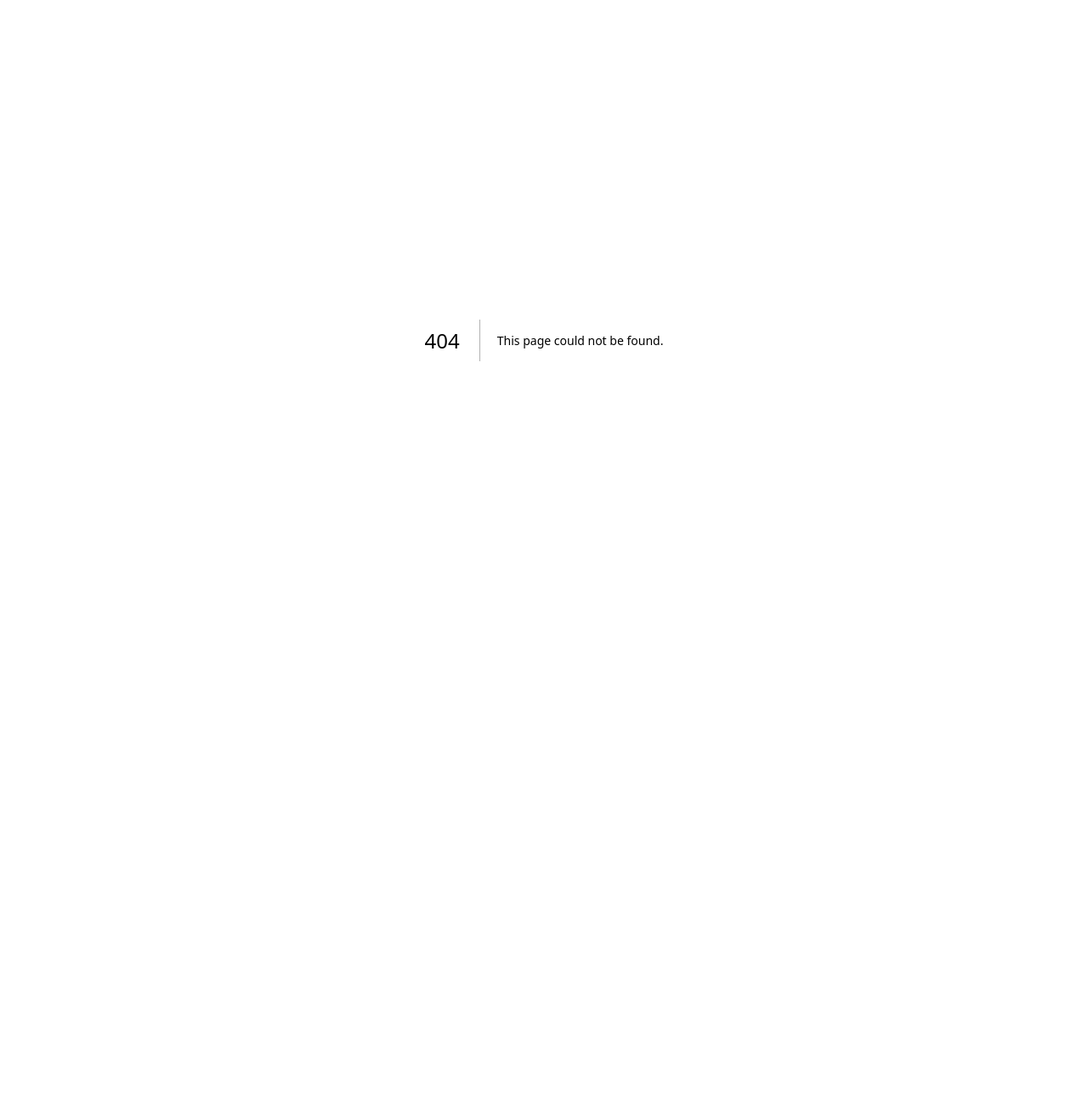
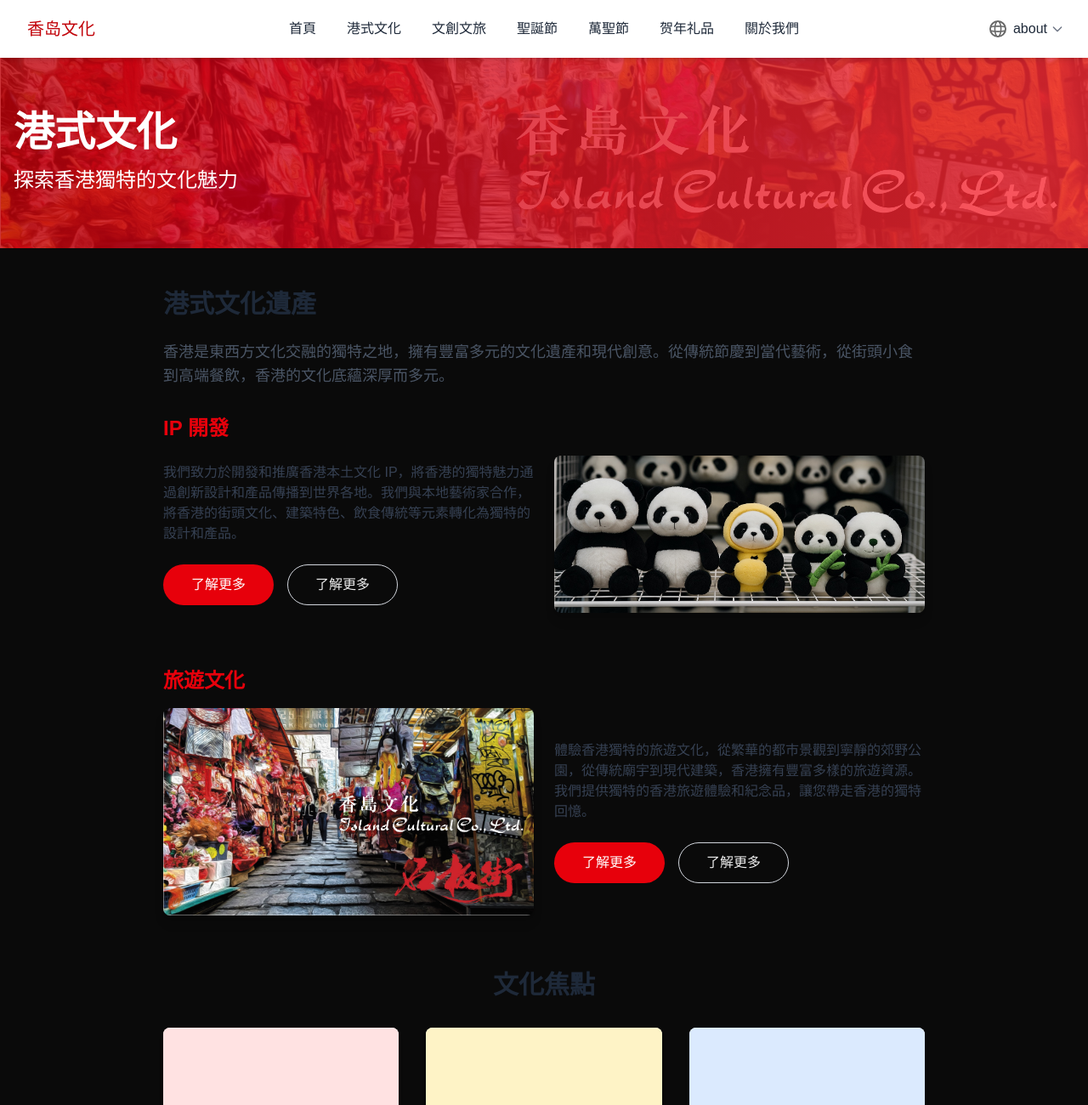
Before and after one commit to wowmmichael/hk_culture_mart, a Next.js app: page /about/hkculture in a window 1280 px wide. Before the commit this address had no page. Shown: the top 1300 px of the page at 85% size. Before the commit the page ends 800 px from the top, so only its background shows below. Built offline with nearby package versions, Linux system fonts and the light colour scheme.

Commit message:
feat: add Hong Kong Culture page and update navigation links

```diff
--- a/public/locales/en/common.json
+++ b/public/locales/en/common.json
@@ -3,9 +3,21 @@
     "title": "Island Culture",
     "description": "A diverse marketplace for Hong Kong local products, sharing Hong Kong culture and creativity"
   },
+  "home": {
+    "categories": {
+      "title": "Main Categories",
+      "hkculture": "Hong Kong Culture",
+      "hkcultureDesc": "Explore the unique charm and creativity of Hong Kong culture",
+      "culture": "Cultural & Travel",
+      "cultureDesc": "Discover Hong Kong cultural creativity and travel products",
+      "newyear": "Lunar New Year",
+      "newyearDesc": "New Year special gifts and decorations"
+    },
+    "explore": "Explore Products"
+  },
   "nav": {
     "home": "Home",
-    "toys": "Toys",
+    "hkculture": "HK Culture",
     "culture": "Cultural & Travel",
     "christmas": "Christmas",
     "halloween": "Halloween",
@@ -29,18 +41,7 @@
     "zh-CN": "简体中文",
     "en": "English"
   },
-  "home": {
-    "categories": {
-      "title": "Main Categories",
-      "toys": "Toys",
-      "toysDesc": "Explore Hong Kong's unique toys and collectibles",
-      "culture": "Cultural & Travel",
-      "cultureDesc": "Discover Hong Kong's cultural creative and tourism products",
-      "newyear": "Lunar New Year",
-      "newyearDesc": "New Year special gifts and decorations"
-    },
-    "explore": "Explore Products"
-  },
+
   "christmas": {
     "subtitle": "Hong Kong-style Christmas gifts and decorations",
     "header": "Hong Kong Christmas",
@@ -88,27 +89,22 @@
     "category3Desc": "Limited edition toys and collectibles themed around the zodiac animal of the year, making them precious souvenirs.",
     "availability": "Lunar New Year products will be available two months before the festival. Stay tuned!"
   },
-  "toys": {
-    "subtitle": "Explore Hong Kong local toys and panda limited editions",
-    "product1": {
-      "title": "Plush Panda Toy",
-      "description": "Classic design panda, adorable and huggable"
-    },
-    "product2": {
-      "title": "Panda Keychain",
-      "description": "Cute little panda to carry with you, worth collecting"
-    },
-    "product3": {
-      "title": "Green Sleeve Panda",
-      "description": "Panda with bright green camouflage sleeves, super cute"
-    },
-    "product4": {
-      "title": "Black Panda Toy",
-      "description": "Bright black little panda with intense color tones"
-    },
-    "product5": {
-      "title": "White Panda Collectible",
-      "description": "Plush snow bear cloud with silver sword light"
-    }
+  "hkculture": {
+    "title": "Hong Kong Culture",
+    "subtitle": "Explore the unique charm of Hong Kong culture",
+    "header": "Hong Kong Cultural Heritage",
+    "description": "Hong Kong is a unique place where Eastern and Western cultures blend, with a rich and diverse cultural heritage and modern creativity. From traditional festivals to contemporary art, from street food to fine dining, Hong Kong's cultural foundation is deep and diverse.",
+    "featuredTitle": "Cultural Highlights",
+    "ipDevelopment": "IP Development",
+    "ipDesc": "We are committed to developing and promoting Hong Kong's local cultural IP, bringing Hong Kong's unique charm to the world through innovative design and products. We collaborate with local artists to transform elements of Hong Kong's street culture, architectural features, and culinary traditions into unique designs and products.",
+    "travelCulture": "Travel Culture",
+    "travelDesc": "Experience Hong Kong's unique travel culture, from bustling urban landscapes to serene country parks, from traditional temples to modern architecture. Hong Kong offers a rich variety of travel resources. We provide unique Hong Kong travel experiences and souvenirs for you to take away special memories of Hong Kong.",
+    "category1": "Cultural Workshops",
+    "category1Desc": "Participate in our cultural workshops to make traditional Hong Kong crafts by hand and experience Hong Kong's cultural heritage.",
+    "category2": "Hong Kong Stories",
+    "category2Desc": "Learn about Hong Kong's historical changes and cultural stories through multimedia exhibitions and interactive experiences.",
+    "category3": "Creative Products",
+    "category3Desc": "Creative products incorporating Hong Kong elements, carefully crafted by local designers, showcase Hong Kong's creative power.",
+    "learnMore": "Learn More"
   }
 }
--- a/public/locales/zh-CN/common.json
+++ b/public/locales/zh-CN/common.json
@@ -5,7 +5,7 @@
   },
   "nav": {
     "home": "首页",
-    "toys": "玩具",
+    "hkculture": "港式文化",
     "culture": "文创文旅",
     "christmas": "圣诞节",
     "halloween": "万圣节",
@@ -32,8 +32,8 @@
   "home": {
     "categories": {
       "title": "主要分类",
-      "toys": "玩具",
-      "toysDesc": "探索香港特色玩具和收藏品",
+      "hkculture": "港式文化",
+      "hkcultureDesc": "探索香港独特的文化魅力与创意",
       "culture": "文创文旅",
       "cultureDesc": "发现香港文化创意和旅游产品",
       "newyear": "农历新年",
@@ -88,27 +88,22 @@
     "category3Desc": "以当年生肖为主题的限定版玩具和收藏品，是珍贵的纪念品。",
     "availability": "农历新年商品将于节日前两个月开始上架，敬请期待！"
   },
-  "toys": {
-    "subtitle": "探索香港本土玩具与熊猫限定款",
-    "product1": {
-      "title": "毛绒熊猫玩偶",
-      "description": "经典叮当造型熊猫，充满可爱与抱抱"
-    },
-    "product2": {
-      "title": "小熊猫钥匙圈",
-      "description": "可爱的小熊猫随身带，值得珍藏"
-    },
-    "product3": {
-      "title": "亮绿袖子熊猫",
-      "description": "亮绿迷彩袖的熊猫，超级可爱"
-    },
-    "product4": {
-      "title": "亮黑熊猫玩具",
-      "description": "亮黑的小熊猫色调浓烈可可用慢摊"
-    },
-    "product5": {
-      "title": "熊猫支族玩具",
-      "description": "毛绒雪熊雪熊云，银色剑光使用"
-    }
+  "hkculture": {
+    "title": "港式文化",
+    "subtitle": "探索香港独特的文化魅力",
+    "header": "港式文化遗产",
+    "description": "香港是东西方文化交融的独特之地，拥有丰富多元的文化遗产和现代创意。从传统节庆到当代艺术，从街头小食到高端餐饮，香港的文化底蕴深厚而多元。",
+    "featuredTitle": "文化焦点",
+    "ipDevelopment": "IP 开发",
+    "ipDesc": "我们致力于开发和推广香港本土文化 IP，将香港的独特魅力通过创新设计和产品传播到世界各地。我们与本地艺术家合作，将香港的街头文化、建筑特色、饮食传统等元素转化为独特的设计和产品。",
+    "travelCulture": "旅游文化",
+    "travelDesc": "体验香港独特的旅游文化，从繁华的都市景观到宁静的郊野公园，从传统庙宇到现代建筑，香港拥有丰富多样的旅游资源。我们提供独特的香港旅游体验和纪念品，让您带走香港的独特回忆。",
+    "category1": "文化工作坊",
+    "category1Desc": "参与我们的文化工作坊，亲手制作香港传统手工艺品，体验香港的文化传承。",
+    "category2": "香港故事",
+    "category2Desc": "通过多媒体展览和互动体验，了解香港的历史变迁和文化故事。",
+    "category3": "创意产品",
+    "category3Desc": "融合香港元素的创意产品，由本地设计师精心打造，展现香港的创意力量。",
+    "learnMore": "了解更多"
   }
 }
--- a/public/locales/zh-TW/common.json
+++ b/public/locales/zh-TW/common.json
@@ -5,7 +5,7 @@
   },
   "nav": {
     "home": "首頁",
-    "toys": "玩具",
+    "hkculture": "港式文化",
     "culture": "文創文旅",
     "christmas": "聖誕節",
     "halloween": "萬聖節",
@@ -32,8 +32,8 @@
   "home": {
     "categories": {
       "title": "主要分類",
-      "toys": "玩具",
-      "toysDesc": "探索香港特色玩具和收藏品",
+      "hkculture": "港式文化",
+      "hkcultureDesc": "探索香港獨特的文化魅力與創意",
       "culture": "文創文旅",
       "cultureDesc": "發現香港文化創意和旅遊產品",
       "newyear": "農曆新年",
@@ -88,27 +88,22 @@
     "category3Desc": "以當年生肖為主題的限定版玩具和收藏品，是珍貴的紀念品。",
     "availability": "農曆新年商品將於節日前兩個月開始上架，敬請期待！"
   },
-  "toys": {
-    "subtitle": "探索香港本土玩具與熊貓限定款",
-    "product1": {
-      "title": "毛絨熊貓玩偶",
-      "description": "經典叮噹造型熊貓，場有可愛與抱抱"
-    },
-    "product2": {
-      "title": "小熊貓鑰匙圈",
-      "description": "可愛的小熊貓隨身帶，值得珍藏"
-    },
-    "product3": {
-      "title": "亮綠袖子熊貓",
-      "description": "亮綠迷彩袖的熊貓，超級可愛"
-    },
-    "product4": {
-      "title": "亮黑熊貓玩具",
-      "description": "亮黑的小熊貓色調濃烈可可用慢攤"
-    },
-    "product5": {
-      "title": "熊貓支族玩具",
-      "description": "毛絨雪熊雪熊雲，銀色劍光使用"
-    }
+  "hkculture": {
+    "title": "港式文化",
+    "subtitle": "探索香港獨特的文化魅力",
+    "header": "港式文化遺產",
+    "description": "香港是東西方文化交融的獨特之地，擁有豐富多元的文化遺產和現代創意。從傳統節慶到當代藝術，從街頭小食到高端餐飲，香港的文化底蘊深厚而多元。",
+    "featuredTitle": "文化焦點",
+    "ipDevelopment": "IP 開發",
+    "ipDesc": "我們致力於開發和推廣香港本土文化 IP，將香港的獨特魅力通過創新設計和產品傳播到世界各地。我們與本地藝術家合作，將香港的街頭文化、建築特色、飲食傳統等元素轉化為獨特的設計和產品。",
+    "travelCulture": "旅遊文化",
+    "travelDesc": "體驗香港獨特的旅遊文化，從繁華的都市景觀到寧靜的郊野公園，從傳統廟宇到現代建築，香港擁有豐富多樣的旅遊資源。我們提供獨特的香港旅遊體驗和紀念品，讓您帶走香港的獨特回憶。",
+    "category1": "文化工作坊",
+    "category1Desc": "參與我們的文化工作坊，親手製作香港傳統手工藝品，體驗香港的文化傳承。",
+    "category2": "香港故事",
+    "category2Desc": "透過多媒體展覽和互動體驗，了解香港的歷史變遷和文化故事。",
+    "category3": "創意產品",
+    "category3Desc": "融合香港元素的創意產品，由本地設計師精心打造，展現香港的創意力量。",
+    "learnMore": "了解更多"
   }
 }
--- /dev/null
+++ b/src/app/[locale]/hkculture/page.tsx
@@ -0,0 +1,128 @@
+'use client';
+
+import { useParams } from 'next/navigation';
+import Image from 'next/image';
+import { useTranslations } from '@/hooks/useTranslations';
+import MainLayout from '@/components/MainLayout';
+import ActionButtons from '@/components/ActionButtons';
+
+export default function HKCulturePage() {
+  const { t } = useTranslations();
+  const params = useParams();
+  const locale = params?.locale || 'zh-TW';
+
+  return (
+    <MainLayout>
+      {/* Hero Section */}
+      <div className="relative bg-gradient-to-r from-red-700 to-red-500 py-16 text-white">
+        <div className="absolute inset-0 overflow-hidden opacity-20">
+          <Image
+            src="/images/hero-image.jpg"
+            alt="Hong Kong Culture"
+            fill
+            className="object-cover"
+            priority
+          />
+        </div>
+        <div className="container mx-auto px-4 relative z-10">
+          <h1 className="text-4xl md:text-5xl font-bold mb-4">{t('hkculture.title')}</h1>
+          <p className="text-xl md:text-2xl max-w-2xl">{t('hkculture.subtitle')}</p>
+        </div>
+      </div>
+
+      {/* Main Content */}
+      <div className="container mx-auto px-4 py-12">
+        <div className="max-w-4xl mx-auto">
+          <h2 className="text-3xl font-bold mb-6 text-gray-800">{t('hkculture.header')}</h2>
+          <p className="text-lg text-gray-600 mb-8">{t('hkculture.description')}</p>
+
+          {/* Feature Sections */}
+          <div className="space-y-16">
+            {/* IP Development Section */}
+            <section>
+              <h3 className="text-2xl font-bold mb-4 text-red-600">{t('hkculture.ipDevelopment')}</h3>
+              <div className="flex flex-col md:flex-row gap-6 items-center">
+                <div className="md:w-1/2">
+                  <p className="text-gray-700">{t('hkculture.ipDesc')}</p>
+                  <div className="mt-6">
+                    <ActionButtons
+                      primaryText={t('hkculture.learnMore')}
+                      primaryLink={`/${locale}/culture`}
+                    />
+                  </div>
+                </div>
+                <div className="md:w-1/2 rounded-lg overflow-hidden shadow-lg">
+                  <Image
+                    src="/images/toys-banner-low.jpg"
+                    alt="Hong Kong IP Development"
+                    width={600}
+                    height={400}
+                    className="object-cover w-full h-full"
+                  />
+                </div>
+              </div>
+            </section>
+
+            {/* Travel Culture Section */}
+            <section>
+              <h3 className="text-2xl font-bold mb-4 text-red-600">{t('hkculture.travelCulture')}</h3>
+              <div className="flex flex-col md:flex-row-reverse gap-6 items-center">
+                <div className="md:w-1/2">
+                  <p className="text-gray-700">{t('hkculture.travelDesc')}</p>
+                  <div className="mt-6">
+                    <ActionButtons
+                      primaryText={t('hkculture.learnMore')}
+                      primaryLink={`/${locale}/culture`}
+                    />
+                  </div>
+                </div>
+                <div className="md:w-1/2 rounded-lg overflow-hidden shadow-lg">
+                  <Image
+                    src="/images/hero-image.jpg"
+                    alt="Hong Kong Travel Culture"
+                    width={600}
+                    height={400}
+                    className="object-cover w-full h-full"
+                  />
+                </div>
+              </div>
+            </section>
+          </div>
+
+          {/* Categories Grid */}
+          <div className="mt-16">
+            <h2 className="text-3xl font-bold mb-8 text-center text-gray-800">{t('hkculture.featuredTitle')}</h2>
+            <div className="grid grid-cols-1 md:grid-cols-3 gap-8">
+              {/* Category 1 */}
+              <div className="bg-white rounded-lg shadow-md overflow-hidden">
+                <div className="h-48 bg-red-100"></div>
+                <div className="p-6">
+                  <h3 className="text-xl font-bold mb-2 text-gray-800">{t('hkculture.category1')}</h3>
+                  <p className="text-gray-600">{t('hkculture.category1Desc')}</p>
+                </div>
+              </div>
+
+              {/* Category 2 */}
+              <div className="bg-white rounded-lg shadow-md overflow-hidden">
+                <div className="h-48 bg-amber-100"></div>
+                <div className="p-6">
+                  <h3 className="text-xl font-bold mb-2 text-gray-800">{t('hkculture.category2')}</h3>
+                  <p className="text-gray-600">{t('hkculture.category2Desc')}</p>
+                </div>
+              </div>
+
+              {/* Category 3 */}
+              <div className="bg-white rounded-lg shadow-md overflow-hidden">
+                <div className="h-48 bg-blue-100"></div>
+                <div className="p-6">
+                  <h3 className="text-xl font-bold mb-2 text-gray-800">{t('hkculture.category3')}</h3>
+                  <p className="text-gray-600">{t('hkculture.category3Desc')}</p>
+                </div>
+              </div>
+            </div>
+          </div>
+        </div>
+      </div>
+    </MainLayout>
+  );
+}
--- a/src/app/[locale]/page.tsx
+++ b/src/app/[locale]/page.tsx
@@ -51,7 +51,7 @@ export default function LocalizedHomePage() {
               <h1 className="text-4xl md:text-5xl font-bold mb-4 text-red-700">{title}</h1>
               <p className="text-xl text-gray-700 mb-8">{description}</p>
               <Link
-                href={`${localePrefix}/toys`}
+                href={`${localePrefix}/hkculture`}
                 className="inline-block bg-red-600 hover:bg-red-700 text-white font-semibold px-6 py-3 rounded-lg transition-colors"
               >
                 {exploreText}
@@ -75,19 +75,19 @@ export default function LocalizedHomePage() {
         <div className="container mx-auto px-4">
           <h2 className="text-3xl font-bold text-center text-gray-900 mb-12">{categoriesTitle}</h2>
           <div className="grid grid-cols-1 md:grid-cols-3 gap-8">
-            <Link href={`${localePrefix}/toys`} className="group">
+            <Link href={`${localePrefix}/港式文化`} className="group">
               <div className="bg-white rounded-lg shadow-md overflow-hidden">
                 <div className="relative h-64">
                   <Image
                     src="/images/toys-banner-low.jpg"
-                    alt={toysTitle}
+                    alt={t('home.categories.hkculture')}
                     fill
                     className="object-cover group-hover:scale-105 transition-transform duration-300"
                   />
                 </div>
                 <div className="p-6">
-                  <h3 className="text-xl font-semibold text-gray-900 mb-2">{toysTitle}</h3>
-                  <p className="text-gray-600">{toysDesc}</p>
+                  <h3 className="text-xl font-semibold text-gray-900 mb-2">{t('home.categories.hkculture')}</h3>
+                  <p className="text-gray-600">{t('home.categories.hkcultureDesc')}</p>
                 </div>
               </div>
             </Link>
--- a/src/components/Footer.tsx
+++ b/src/components/Footer.tsx
@@ -26,7 +26,7 @@ export default function Footer() {
             <h3 className="font-bold text-lg mb-4 text-gray-800">{t('footer.quickLinks')}</h3>
             <ul className="space-y-2">
               <li><Link href={`${localePrefix}`} className="text-gray-700 hover:text-red-600">{t('nav.home')}</Link></li>
-              <li><Link href={`${localePrefix}/toys`} className="text-gray-700 hover:text-red-600">{t('nav.toys')}</Link></li>
+              <li><Link href={`${localePrefix}/hkculture`} className="text-gray-700 hover:text-red-600">{t('nav.hkculture')}</Link></li>
               <li><Link href={`${localePrefix}/culture`} className="text-gray-700 hover:text-red-600">{t('nav.culture')}</Link></li>
               <li><Link href={`${localePrefix}/about`} className="text-gray-700 hover:text-red-600">{t('nav.about')}</Link></li>
             </ul>
--- a/src/components/Header.tsx
+++ b/src/components/Header.tsx
@@ -32,7 +32,7 @@ export default function Header() {
   const [translations, setTranslations] = useState<Record<string, string>>({
     siteTitle: '香岛文化',
     home: '首頁',
-    toys: '玩具',
+    hkculture: '港式文化',
     culture: '文創文旅',
     christmas: '聖誕節',
     halloween: '萬聖節',
@@ -45,7 +45,7 @@ export default function Header() {
       const nav = {
         siteTitle: String(t('site.title')),
         home: String(t('nav.home')),
-        toys: String(t('nav.toys')),
+        hkculture: String(t('nav.hkculture')),
         culture: String(t('nav.culture')),
         christmas: String(t('nav.christmas')),
         halloween: String(t('nav.halloween')),
@@ -66,7 +66,7 @@ export default function Header() {
 
           <div className="flex items-center space-x-1">
             <NavLink href="/">{translations.home}</NavLink>
-            <NavLink href="/toys">{translations.toys}</NavLink>
+            <NavLink href="/hkculture">{translations.hkculture}</NavLink>
             <NavLink href="/culture">{translations.culture}</NavLink>
             <NavLink href="/christmas">{translations.christmas}</NavLink>
             <NavLink href="/halloween">{translations.halloween}</NavLink>
```
